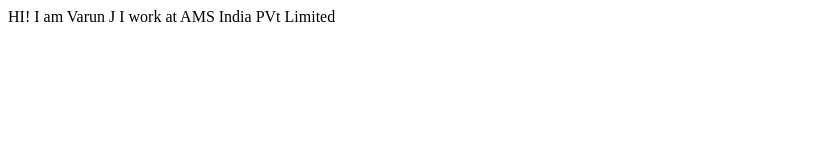
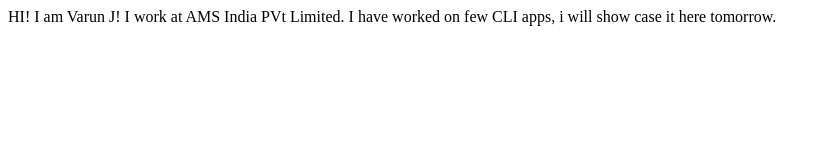
Before and after one commit to varunjram/student-name-site-VJ, a plain HTML site: page index.html in a window 1280 px wide. Shown: the whole page, without its empty margins (0-831 px from the left). Drawn offline with Linux system fonts and the light colour scheme.

Commit message:
Update index.html

```diff
--- a/index.html
+++ b/index.html
@@ -7,9 +7,12 @@
     <title>Student Site</title>
 </head>
 <body>
-    HI! I am Varun J
+    HI! I am Varun J!
 
-   I work at AMS India PVt Limited
+   I work at AMS India PVt Limited.
+
+
+   I have worked on few CLI apps, i will show case it here tomorrow.
 
 </body>
 </html>
```
